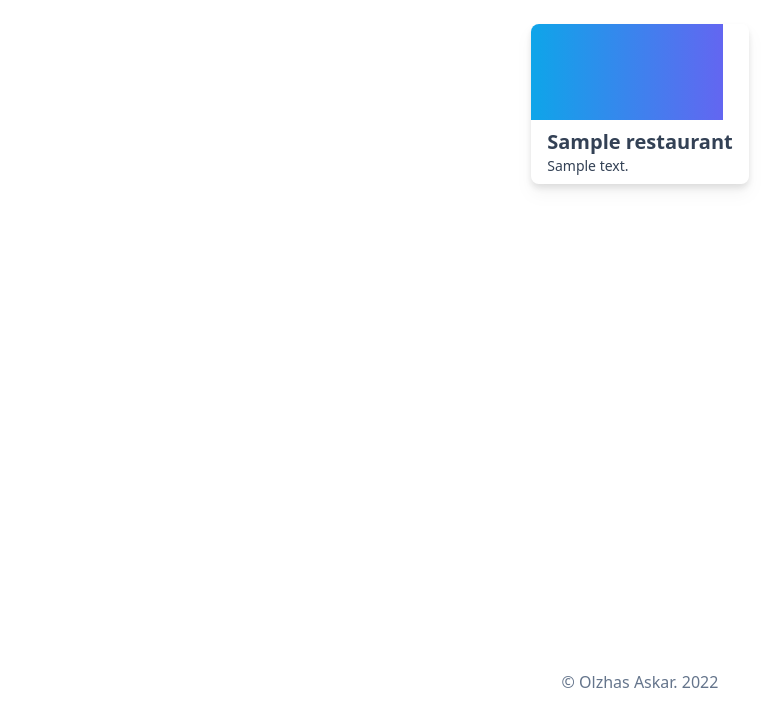
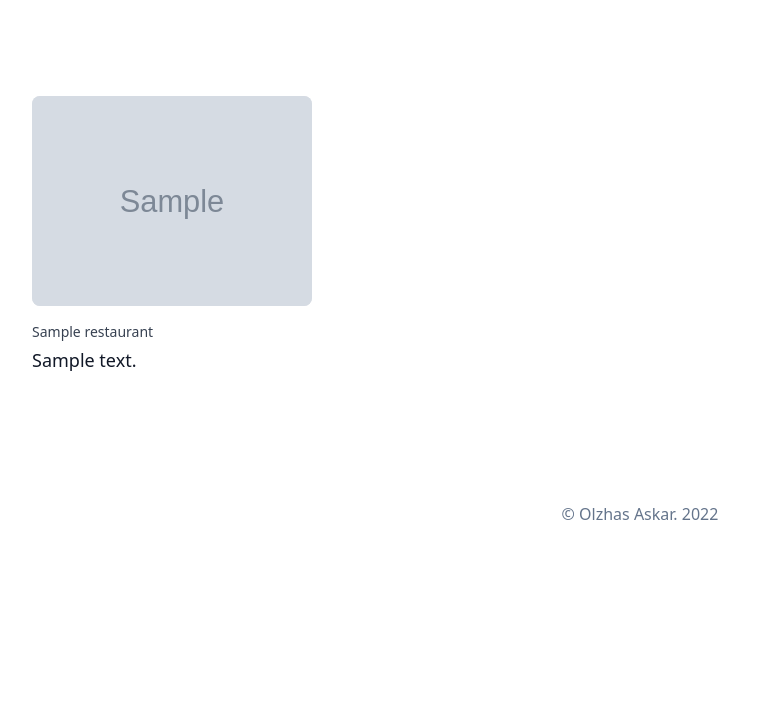
Before and after one commit to pheeria/foodie, a Flask app: template templates/index.html in a window 1280 px wide. Shown: the part 74-800 px from the top of the page, without its empty margins (0-781 px from the left). Run offline with Flask 2, Linux system fonts and the light colour scheme; the template is opened without the code that fills it: most values are stand-ins (such as "Sample title", 1, 10 or a date in 2020); grey boxes marked "Sample" are stand-in pictures; some libraries are stand-ins or nearby versions.

Commit message:
feat: looks sleeker now

```diff
--- a/templates/base.html
+++ b/templates/base.html
@@ -15,7 +15,7 @@
         <div class="grow">{% include 'search_box.html' %}</div>
       </div>
     </header>
-    <main class="grow flex justify-center">
+    <main class="bg-white">
       {% block content %}
       {% endblock content %}
     </main>
--- a/templates/index.html
+++ b/templates/index.html
@@ -1,18 +1,18 @@
 {% extends 'base.html' %}
 
 {% block content %}
-
-{% for restaurant in results %}
-<div class="max-w-4xl p-6 flex flex-wrap justify-center gap-6">
-	<div class="h-max rounded-lg overflow-hidden drop-shadow-lg bg-white hover:scale-105 transition-transform">
-		<div class="w-48 h-24 bg-gradient-to-r from-sky-500 to-indigo-500"></div>
-		<div class="px-4 py-2">
-            <h2 class="text-xl text-slate-700 font-bold">{{ restaurant.title }}</h2>
-            <p class="text-sm text-slate-700">{{ restaurant.venue.short_description }}</p>
-		</div>
-	</div>
+<div class="max-w-2xl mx-auto py-16 px-4 sm:py-24 sm:px-6 lg:max-w-7xl lg:px-8">
+    <h2 class="sr-only">Products</h2>
+    <div class="grid grid-cols-1 gap-y-10 sm:grid-cols-2 gap-x-6 lg:grid-cols-3 xl:grid-cols-4 xl:gap-x-8">
+    {% for restaurant in results %}
+        <a href="#" class="group">
+            <div class="w-full aspect-w-1 aspect-h-1 bg-gray-200 rounded-lg overflow-hidden xl:aspect-w-7 xl:aspect-h-8">
+                <img src="{{restaurant.image.url}}" alt="{{ restaurant.title }}" class="w-full h-full object-center object-cover group-hover:opacity-75">
+            </div>
+            <h3 class="mt-4 text-sm text-gray-700">{{ restaurant.title }}</h3>
+            <p class="mt-1 text-lg font-medium text-gray-900">{{ restaurant.venue.short_description }}</p>
+        </a>
+    {% endfor %}
+    </div>
 </div>
-{% endfor %}
-
-<script>console.log("{{results}}")</script>
 {% endblock content %}
```
